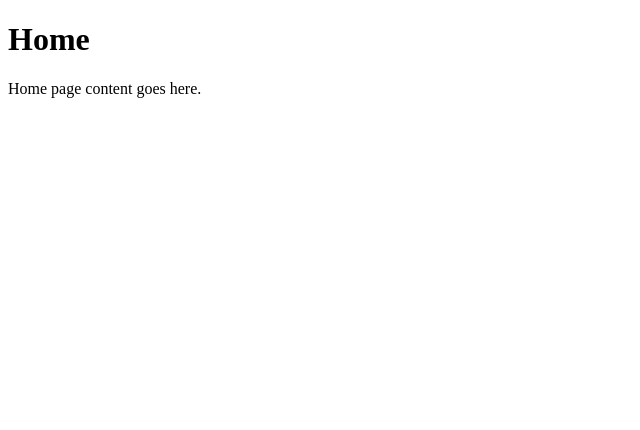
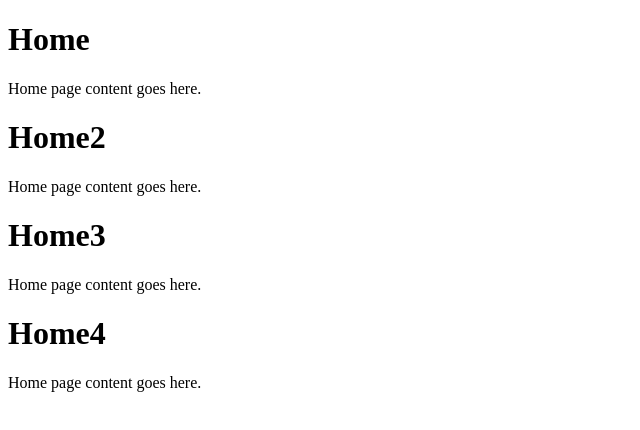
Before and after one commit to ReezmaCader/reez, a plain HTML site: page index.html in a window 1280 px wide. Shown: the whole page, without its empty margins (0-640 px from the left). Drawn offline with Linux system fonts and the light colour scheme.

Commit message:
added new headings

```diff
--- a/index.html
+++ b/index.html
@@ -6,5 +6,11 @@
 <body>
     <h1>Home</h1>
     <p>Home page content goes here.</p>
+    <h1>Home2</h1>
+    <p>Home page content goes here.</p>
+    <h1>Home3</h1>
+    <p>Home page content goes here.</p>
+    <h1>Home4</h1>
+    <p>Home page content goes here.</p>
 </body>
 </html>
```
